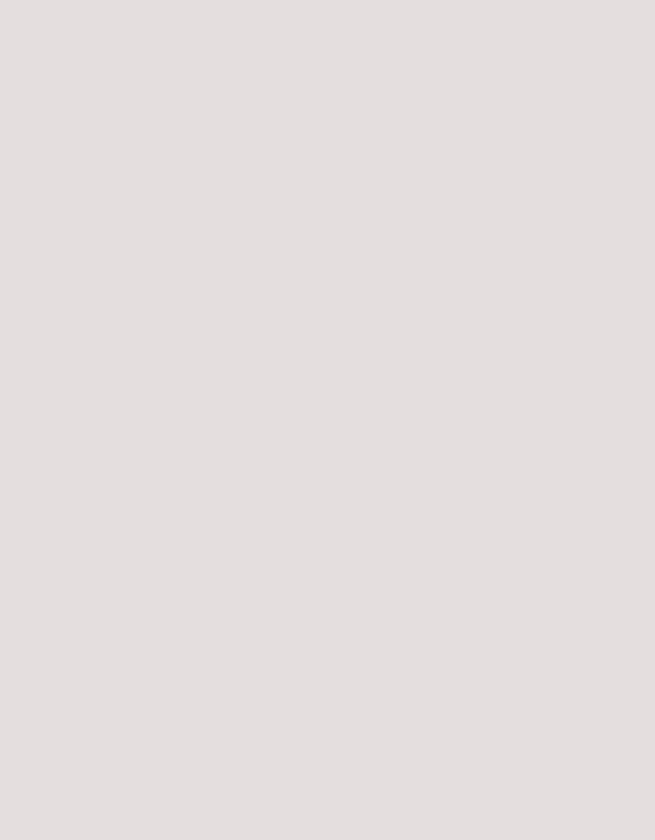
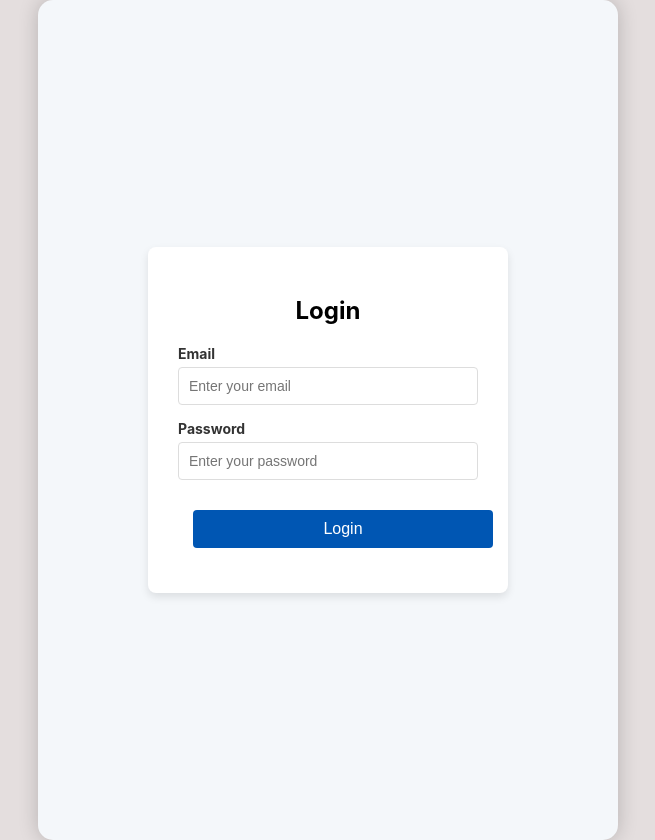
Before and after one commit to primyaPV/LearnReact, a React (Create React App) app: page /loginPage in a window 1280 px wide. Before the commit this address had no page. Shown: the whole page, without its empty margins (312-967 px from the left). Before the commit the page ends 800 px from the top, so only its background shows below. Built offline with nearby package versions, Linux system fonts and the light colour scheme.

Commit message:
worked on login page

```diff
--- a/src/App.css
+++ b/src/App.css
@@ -7,7 +7,7 @@ body{
 background-color: #fff;
 border-radius: 15px;
 box-shadow:0 0 20px rgba(0,0,0,0.2) ;
-padding:10px 20px ;
+padding:20px 40px ;
 transition: transform 0.2s;
 width:500px ;
 text-align:center ;
--- a/src/App.tsx
+++ b/src/App.tsx
@@ -6,7 +6,8 @@ import { Counter } from './components/Counter';
 import { Login } from './components/Login';
 import { FormHandle } from './components/FormHandle';
 import { BrowserRouter as Router, Routes, Route } from 'react-router-dom';
-import { Navigation } from './components/Navigation';
+import { LoginPage } from './components/LoginPage';
+import { WelcomePage } from './components/WelcomePage';
 
 function App() {
   return (
@@ -19,7 +20,8 @@ function App() {
 <Router>
      <Routes>
         <Route path="/" element={<FormHandle />} />
-        <Route path="/navigate" element={<Navigation/>} />
+        <Route path="/loginPage" element={<LoginPage/>} />
+        <Route path="/welcome" element={<WelcomePage/>} />
         </Routes>
     </Router>
 
--- a/src/components/FormHandle.tsx
+++ b/src/components/FormHandle.tsx
@@ -3,6 +3,7 @@ import { useNavigate } from 'react-router-dom';
 
 export const FormHandle = () => {
 
+  const [selectedGender, setSelectedGender] = useState<string>("");
   const [phoneNumber, setPhoneNumber] = useState('');
   const [errorMsg, setErrorMsg] = useState('');
   const [email, setEmail] = useState<string>('');
@@ -11,12 +12,13 @@ export const FormHandle = () => {
     firstname: "",
     lastname: "",
     email: "",
+    password:"",
     phoneNumber: "",
     gender: "",
     subject: "",
     about: ""
   })
-
+  const genderOptions = ["Male", "Female", "Others"];
 
   // type FormValues = {
   //     firstname: string;
@@ -27,14 +29,14 @@ export const FormHandle = () => {
 
   const navigate = useNavigate();
 
-  const handleChanges = (e: React.ChangeEvent<HTMLInputElement | HTMLSelectElement | HTMLTextAreaElement>) => {
-    setValues({ ...values, [e.target.name]: [e.target.value] })
+  // const handleChanges = (e: React.ChangeEvent<HTMLInputElement | HTMLSelectElement | HTMLTextAreaElement>) => {
+  //   setValues({ ...values, [e.target.name]: [e.target.value] })
 
-  }
+  //     }
 
   const handlePhoneNumberChange = (e: React.ChangeEvent<HTMLInputElement>) => {
+
     const value = e.target.value;
-
     if (/^\d{0,10}$/.test(value)) {
 
       setPhoneNumber(value);
@@ -42,15 +44,40 @@ export const FormHandle = () => {
     } else {
       setErrorMsg('Phone number should contain only 10 digits.');
     }
+
+
   };
 
-  const handleSumbit = (e: FormEvent<HTMLFormElement>) => {
+  const handleSumbit = (e: any) => {
     e.preventDefault()
-    console.log(values)
+    const formData= new FormData(e.target)
+    const data=Object.fromEntries(formData)
+
+    //console.log("e.preventDefault() cosole ",e.preventDefault())
+    console.log("datasss",data)
+
 
     if (phoneNumber.length !== 10) {
       setErrorMsg('Phone number must be exactly 10 digits long.');
+      return
+    }else{
+      setErrorMsg("")
     }
+
+    let isFormDataExist= localStorage.getItem("formData") === null
+    if(isFormDataExist){
+      localStorage.setItem("formData",JSON.stringify([data]))
+      console.log("if condition")
+    }else{
+      let formData=localStorage.getItem("formData")
+      const getFormData=formData ? JSON.parse(formData): null
+      getFormData.push(data);
+      localStorage.setItem("formData",JSON.stringify(getFormData))
+      console.log("else condition")
+    }
+
+
+
 
     if (!validateEmail(email)) {
       alert('please enter valid Email');
@@ -72,12 +99,15 @@ export const FormHandle = () => {
 
   const handleChangess = (e: React.ChangeEvent<HTMLInputElement>) => {
     setValues({ ...values, [e.target.name]: [e.target.value] })
-    const value = e.target.value;
-    setEmail(value);
+    const value1 = e.target.value;
+    setSelectedGender(e.target.value);
+    setEmail(value1);
 
 
-    if (!validateEmail(value)) {
+    if (!validateEmail(value1)) {
       setError('Please enter a valid email address');
+    }else{
+      setError("");
     }
 
   };
@@ -90,10 +120,11 @@ export const FormHandle = () => {
   const handleSubmit = () => {
 
     if (error === '' && errorMsg === '') {
-      navigate('/navigate');
+      navigate('/loginPage');
     } else {
       alert('Error occurred');
     }
+
   };
 
   return (
@@ -101,10 +132,10 @@ export const FormHandle = () => {
       <h1>Student Form</h1>
       <form onSubmit={handleSumbit} onReset={resetVal} >
         <label htmlFor='firstname'>First Name*</label>
-        <input type='text' placeholder='Enter First Name' name='firstname' onChange={(e) => handleChanges(e)} required></input>
+        <input type='text' placeholder='Enter First Name' name='firstname'  required></input>
 
         <label htmlFor='lastname'>Last Name*</label>
-        <input type='text' placeholder='Enter Last Name' name='lastname' onChange={(e) => handleChanges(e)} required></input>
+        <input type='text' placeholder='Enter Last Name' name='lastname'  required></input>
 
         <label htmlFor='email'>Email*</label>
         <input
@@ -116,10 +147,13 @@ export const FormHandle = () => {
         />
         {error && <div style={{ color: 'red' }}>{error}</div>}
 
+        <label htmlFor='password'>Password*</label>
+        <input type='password' placeholder='Enter Password' name='password'  required></input>
+
         <label htmlFor="phoneNumber">Phone Number*</label>
         <input
-          type="text"
-          id="phoneNumber"
+          type="number"
+          name="phoneNumber"
           onChange={handlePhoneNumberChange}
           maxLength={10}
           required
@@ -127,12 +161,25 @@ export const FormHandle = () => {
         {errorMsg && <p style={{ color: 'red' }}>{errorMsg}</p>}
 
         <label htmlFor='gender'>Gender</label>
-        <input type='radio' name='gender' onChange={(e) => handleChanges(e)} />Male
-        <input type='radio' name='gender' onChange={(e) => handleChanges(e)} />Female
-        <input type='radio' name='gender' onChange={(e) => handleChanges(e)} />Others
+
+        {genderOptions.map((gender) => (
+          <div key={gender}>
+            <input
+              type="radio"
+              id={gender}
+              name="gender"
+             value={gender}
+            />
+            <label htmlFor={gender}>{gender}</label>
+          </div>
+        ))}
+
+      {/* <div>
+        <p>Selected Gender: {selectedGender}</p>
+      </div> */}
 
         <label htmlFor='subject'>Subject</label>
-        <select name='subject' id='subject' onChange={(e) => handleChanges(e)} >
+        <select name='subject' id='subject'  >
           <option value={'maths'}>Maths</option>
           <option value={'science'}>Science</option>
           <option value={'tamil'}>Tamil</option>
@@ -140,10 +187,10 @@ export const FormHandle = () => {
         </select>
 
         <label htmlFor='about'>About</label>
-        <textarea name='about' id='about' cols={30} rows={10} placeholder='Enter Description' onChange={(e) => handleChanges(e)}></textarea>
+        <textarea name='about' id='about' cols={30} rows={10} placeholder='Enter Description' ></textarea>
 
         <button type='reset' onClick={handleReset}  >Reset</button>
-        <button type='submit' onClick={handleSubmit} >Submit</button>
+        <button type='submit' onClick={handleSubmit}>Submit</button>
       </form>
     </div>
 
--- /dev/null
+++ b/src/components/LoginPage.css
@@ -0,0 +1,61 @@
+.container {
+    display: flex;
+    justify-content: center;
+    align-items: center;
+    height: 100vh;
+    background-color: #f4f7fa;
+  }
+
+  .loginBox {
+    background-color: white;
+    padding: 30px;
+    border-radius: 8px;
+    box-shadow: 0 4px 8px rgba(0, 0, 0, 0.1);
+    width: 300px;
+  }
+
+  .heading {
+    text-align: center;
+    margin-bottom: 20px;
+  }
+
+  .formGroup {
+    margin-bottom: 15px;
+  }
+
+  .label {
+    display: block;
+    font-size: 14px;
+    color: #333;
+  }
+
+  .input {
+    width: 100%;
+    padding: 10px;
+    font-size: 14px;
+    border: 1px solid #ddd;
+    border-radius: 4px;
+  }
+
+  .submitButton {
+    width: 100%;
+    padding: 10px;
+    padding-left: -50px;
+    background-color: #0056b3;
+    color: white;
+    border: none;
+    border-radius: 4px;
+    font-size: 16px;
+    cursor: pointer;
+  }
+  password
+  .submitButton:hover {
+    background-color: #004080;
+  }
+
+  .errorMessage {
+    color: red;
+    text-align: center;
+    font-size: 12px;
+    margin-top: 10px;
+  }
--- /dev/null
+++ b/src/components/LoginPage.tsx
@@ -0,0 +1,108 @@
+import React, { useState } from 'react';
+import { useNavigate } from 'react-router-dom';
+import './LoginPage.css';
+
+interface LoginForm {
+  email: string;
+  password: string;
+}
+
+export const LoginPage: React.FC = () => {
+
+  const navigate = useNavigate();
+
+  const [formData, setFormData] = useState<LoginForm>({ email: '', password: '' });
+  const [error, setError] = useState<string>('');
+
+
+
+  // Handle form input change
+  const handleChange = (e: React.ChangeEvent<HTMLInputElement>) => {
+    const { name, value } = e.target;
+    setFormData({ ...formData, [name]: value });
+  };
+
+
+  // Handle form submission
+  const handleSubmit = (e: any) => {
+    e.preventDefault();
+    const formData= new FormData(e.target)
+    const data=Object.fromEntries(formData)
+
+    console.log('new data', data);
+
+    const storedData = localStorage.getItem('formData');
+    if (storedData) {
+      const parsedData = JSON.parse(storedData);
+      console.log('Parsed data:...........', parsedData);
+
+      let isAuthenticated = false;
+      for(let i=0;i<parsedData.length;i++){
+
+      if(parsedData[i].email === data.email && parsedData[i].password === data.password){
+           isAuthenticated = true;
+              navigate('/welcome');
+              break
+      }
+
+      }
+
+      if (!isAuthenticated) {
+    alert("Error: Invalid email or password.");
+  }
+else {
+  alert("No stored data found.");
+}
+  }
+
+
+    //console.log("storedData",storedData)
+
+
+
+    // const { email, password } = formData;
+
+    // // Simple validation
+    // if (!email || !password) {
+    //   setError('Both email and password are required!');
+    // } else {
+    //   setError('');
+    //   console.log('Form submitted:', formData);
+    //   // Add your login logic here
+    // }
+  };
+
+  return (
+    <div className="container">
+      <div className="loginBox">
+        <h2 className="heading">Login</h2>
+        <form onSubmit={handleSubmit}>
+          <div className="formGroup">
+            <label className="label" htmlFor="email">Email</label>
+            <input
+              type="email"
+              name="email"
+              value={formData.email}
+              onChange={handleChange}
+              className="input"
+              placeholder="Enter your email"
+            />
+          </div>
+          <div className="formGroup">
+            <label className="label" htmlFor="password">Password</label>
+            <input
+              type="password"
+              name="password"
+              value={formData.password}
+              onChange={handleChange}
+              className="input"
+              placeholder="Enter your password"
+            />
+          </div>
+          {error && <div className="errorMessage">{error}</div>}
+          <button type="submit" className="submitButton">Login</button>
+        </form>
+      </div>
+    </div>
+  );
+};
--- a/src/components/Navigation.tsx
+++ /dev/null
@@ -1,7 +0,0 @@
-import React from 'react'
-
-export const Navigation = () => {
-  return (
-    <div>Navigation component</div>
-  )
-}
--- /dev/null
+++ b/src/components/WelcomePage.tsx
@@ -0,0 +1,7 @@
+import React from 'react'
+
+export const WelcomePage = () => {
+  return (
+    <div>WelcomePage</div>
+  )
+}
```
